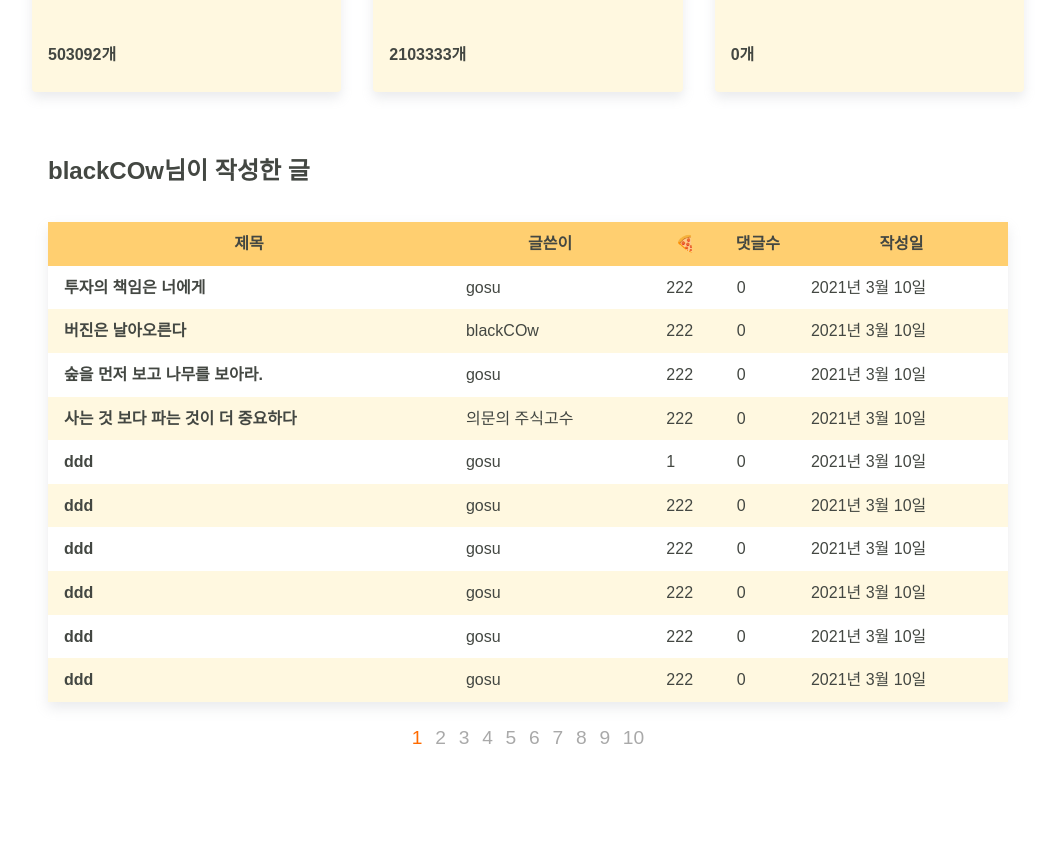
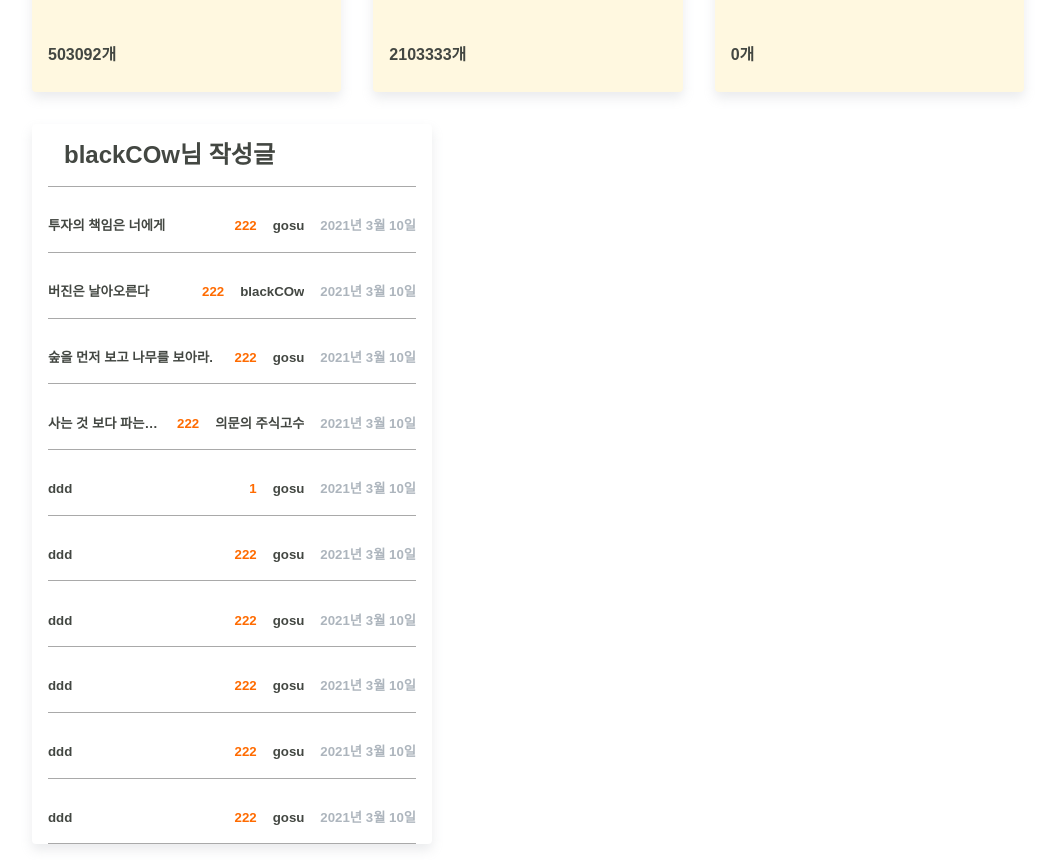
Before and after one commit to blackcowmoo/moomark-frontend, a Next.js app: page /user/blackCOw in a window 1280 px wide. Shown: the part 320-1180 px from the top of the page, without its empty margins (112-1167 px from the left). Before the commit the page ends 1111 px from the top, so only its background shows below. Built offline with nearby package versions, Linux system fonts and the light colour scheme.

Commit message:
TablePostList 제거, Pagination 컴포넌트 경로 수정

```diff
--- a/src/components/PostList/TablePostList/Pagination.tsx
+++ b/src/components/PostList/DefaultPostList/Pagination.tsx
@@ -1,5 +1,4 @@
-import { useRouter } from 'next/router';
-import styles from './TablePostList.module.scss';
+import styles from './DefaultPostList.module.scss';
 
 interface IPagination {
   totalPostCount: number;
@@ -9,14 +8,12 @@ interface IPagination {
 }
 
 const Pagination: React.FC<IPagination> = ({ totalPostCount, pageRange, currentPage, setPage }) => {
-  const router = useRouter();
   const pageNumbers = [];
   for (let i = 1; i <= Math.ceil(totalPostCount / pageRange); i += 1) {
     pageNumbers.push(i);
   }
 
   const handlePaginate = (input: number) => {
-    router.push({ query: { ...router.query, page: input } }, undefined, { shallow: true });
     setPage(input);
   };
 
--- a/src/components/PostList/TablePostList/TablePostList.module.scss
+++ /dev/null
@@ -1,65 +0,0 @@
-@import 'styles/mixin.scss';
-.TablePostList {
-  margin: 2rem;
-  @include mobile {
-    margin: 0;
-  }
-  table {
-    width: 100%;
-    border-collapse: collapse;
-    thead {
-      background-color: var(--secondary);
-      tr {
-        th {
-        }
-      }
-    }
-
-    tbody {
-      .odd {
-        background-color: var(--bg-toggle);
-      }
-      .even {
-        background-color: var(--bg-primary);
-      }
-
-      tr {
-        font-weight: normal;
-        .title {
-          font-weight: bold;
-        }
-        td {
-          overflow: hidden;
-          padding-left: 1rem;
-          a {
-            color: inherit;
-          }
-        }
-      }
-    }
-    box-shadow: var(--box-shadow);
-  }
-
-  .footer {
-    margin-top: 1rem;
-  }
-}
-
-.Pagination {
-  margin: 0 auto;
-  width: fit-content;
-  button {
-    cursor: pointer;
-    font-size: 1.2rem;
-    margin: 0 0.4rem;
-    padding: 0;
-    border: none;
-    background: none;
-  }
-  .page {
-    color: var(--text-secondary);
-  }
-  .activePage {
-    color: var(--accent);
-  }
-}
--- a/src/components/PostList/TablePostList/TablePostList.tsx
+++ /dev/null
@@ -1,85 +0,0 @@
-import Link from 'next/link';
-import { useRouter } from 'next/router';
-import { useEffect, useState } from 'react';
-import { timeForToday, isNumeric } from 'utils/common';
-import { IPostList } from 'types/post';
-import { HomePageListMock } from 'utils/mock';
-import Pagination from './Pagination';
-
-import styles from './TablePostList.module.scss';
-
-interface ITablePostList {
-  listTitle: string;
-  postsPerPage: number;
-}
-
-const TablePostList: React.FC<ITablePostList> = ({ listTitle, postsPerPage }) => {
-  const { page } = useRouter().query;
-  const [currentPage, setCurrentPage] = useState<number>(1);
-  const [postList, setPostList] = useState<IPostList[]>([]);
-  const [totalPostCount, setTotalPostCount] = useState<number>(0);
-
-  // const lastPostIndex = currentPage * postsPerPage;
-  // const firstPostIndex = lastPostIndex - postsPerPage;
-
-  // const currentPosts = postList.slice(firstPostIndex, lastPostIndex);
-
-  useEffect(() => {
-    // Mocking
-    setTotalPostCount(100);
-    if (isNumeric(page)) setCurrentPage(Number(page));
-  }, [page]);
-  useEffect(() => {
-    // Query via currentpage, rowCount
-    // console.log(currentPage);
-
-    setPostList(HomePageListMock);
-  }, [currentPage]);
-
-  const paginate = (input: number) => {
-    setCurrentPage(input);
-  };
-
-  return (
-    <div className={styles.TablePostList}>
-      <h2>{listTitle}</h2>
-      <table>
-        <thead>
-          <tr>
-            <th>제목</th>
-            <th>글쓴이</th>
-            <th>🍕</th>
-            <th>댓글수</th>
-            <th>작성일</th>
-          </tr>
-        </thead>
-        <tbody>
-          {postList.map(({ title, author, like, commentCount, uploadTime, id }, index) => {
-            return (
-              <tr className={index % 2 ? styles.odd : styles.even} key={index}>
-                <td className={styles.title}>
-                  <Link href={`/post/${id}`}>
-                    <a>{title}</a>
-                  </Link>
-                </td>
-                <td>
-                  <Link href={`/user/${author}`}>
-                    <a>{author}</a>
-                  </Link>
-                </td>
-                <td>{like}</td>
-                <td>{commentCount || 0}</td>
-                <td>{timeForToday(uploadTime)}</td>
-              </tr>
-            );
-          })}
-        </tbody>
-      </table>
-      <div className={styles.footer}>
-        <Pagination totalPostCount={totalPostCount} pageRange={postsPerPage} currentPage={currentPage} setPage={paginate} />
-      </div>
-    </div>
-  );
-};
-
-export default TablePostList;
--- a/src/components/PostList/TablePostList/index.tsx
+++ /dev/null
@@ -1 +0,0 @@
-export { default } from './TablePostList';
--- a/src/pages/index.tsx
+++ b/src/pages/index.tsx
@@ -4,7 +4,7 @@ import client from 'api/apolloClient';
 
 import { HomePageTileMock } from 'utils/mock';
 import GridPostList from '@components/PostList/GridPostList';
-import DefaultPostList from '@components/PostList/DefaultPostList/DefaultPostList';
+import DefaultPostList from '@components/PostList/DefaultPostList';
 import HomeLayout from '@components/AppLayout/HomeLayout';
 import { IPostList } from 'types/post';
 import { GET_POSTLIST } from 'api/queries/post.queries';
--- a/src/pages/user/[user]/index.tsx
+++ b/src/pages/user/[user]/index.tsx
@@ -1,7 +1,9 @@
 import { useEffect, useState } from 'react';
 import { useRouter } from 'next/router';
+
 import UserProfile, { IUserProfile } from '@components/User/UserProfile';
-import TablePostList from '@components/PostList/TablePostList';
+import DefaultPostList from '@components/PostList/DefaultPostList';
+import { HomePageListMock } from 'utils/mock';
 
 const UserPage = () => {
   const { user } = useRouter().query;
@@ -21,7 +23,7 @@ const UserPage = () => {
   return (
     <>
       <UserProfile profile={userProfile} />
-      <TablePostList listTitle={`${user}님이 작성한 글`} postsPerPage={10} />
+      <DefaultPostList listTitle={`${user}님 작성글`} postList={HomePageListMock} />
     </>
   );
 };
```
